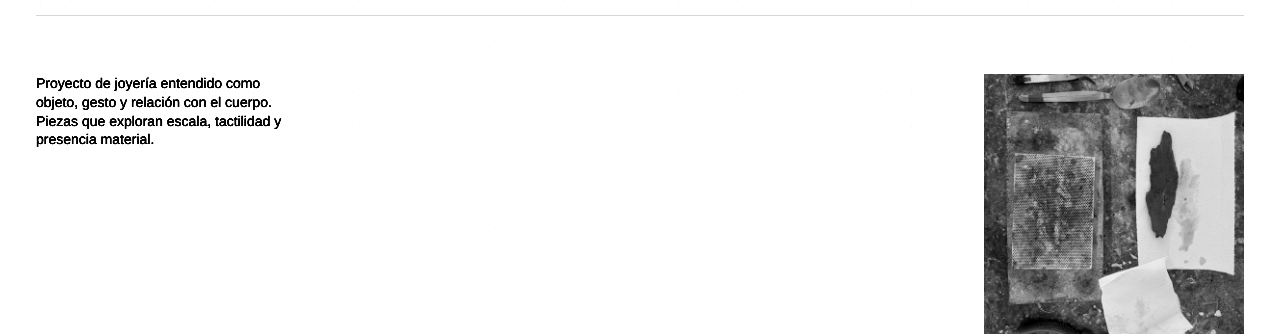
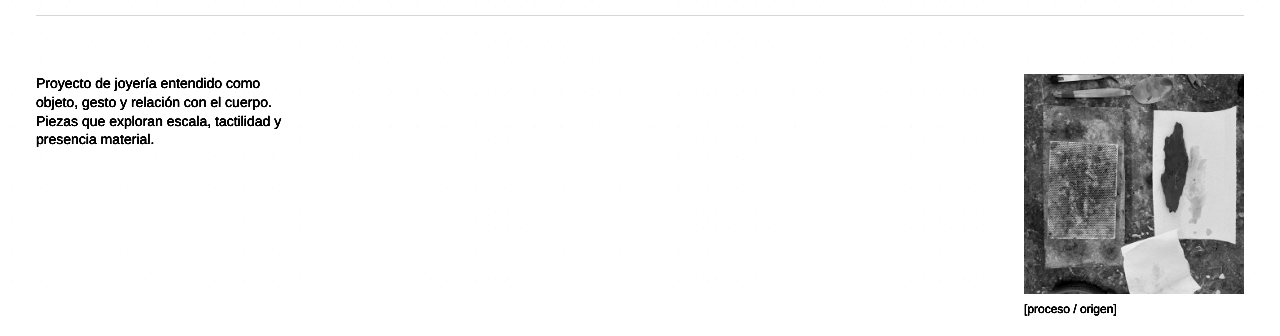
Before and after one commit to elisaacipriani/por__elisa, a plain HTML site: page projects/joyeria.html in a window 1280 px wide. Shown: the part 489-825 px from the top of the page. Drawn offline with Linux system fonts and the light colour scheme.

Commit message:
Adjust sequence hint sizing

```diff
--- a/assets/css/styles.css
+++ b/assets/css/styles.css
@@ -532,7 +532,7 @@ main {
 .sequence-hint {
   position: relative;
   display: block;
-  width: min(260px, 46vw);
+  width: min(220px, 42vw);
   justify-self: end;
   align-self: start;
   aspect-ratio: 1;
```
